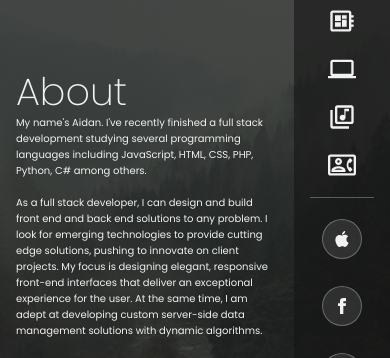
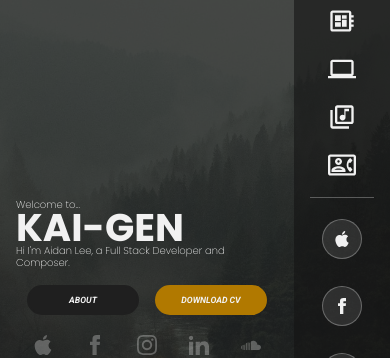
Before and after one commit to AidanKLee/kaiGenPortfolio, a plain HTML site: page index.html in a window 390 px wide. Shown: the part 163-521 px from the top of the page. Drawn offline with Linux system fonts and the light colour scheme.

Commit message:
Fourth commit, small changes for responsive design.

```diff
--- a/index.html
+++ b/index.html
@@ -22,9 +22,11 @@
 
         <div id="background">
 
-            <div id="bg"></div>
 
-            <div id="overlay"></div>
+            <div id="bg"><div id="overlay"></div></div>
+
+
+
 
         </div>
 
@@ -174,7 +176,7 @@
 
                 <div id="homeButtons">
 
-                    <a id="about" class="button italic bold smallpSize" tabindex="0">
+                    <a id="aboutLink" class="button italic bold smallpSize" tabindex="0">
 
                         ABOUT
 
@@ -182,7 +184,7 @@
 
                     <a id="resume" class="button italic bold smallpSize blue" tabindex="0" aria-label="Resumay">
 
-                        RESUME
+                        DOWNLOAD CV
 
                     </a>
 
@@ -246,7 +248,7 @@
                             About
                         </h2>
                         <p>
-                            My name's Aidan. I've recently finished a full stack development studying several programming languages including JavaScript, HTML, CSS, PHP, Python, C# among others.
+                            My name's Aidan. I've recently finished a full stack development course studying several programming languages including JavaScript, HTML, CSS, PHP, Python, C# among others.
                         </p>
                         <br>
                         <p>
--- a/resources/css/content.css
+++ b/resources/css/content.css
@@ -70,7 +70,7 @@ section {
     background-repeat: no-repeat;
     background-position: center;
     background-size: cover;
-    position: absolute;
+    position: relative;
     z-index: 1;
 
 }
@@ -80,7 +80,8 @@ section {
     width: 100%;
     height: 100%;
     background-color: rgba(31, 31, 31, .8);
-    position: absolute;
+    background-size: cover;
+    position: relative;
     z-index: 7;
 
 }
@@ -131,7 +132,7 @@ section {
 
 #home {
 
-    display: none;
+    /* display: none; */
 
 }
 
@@ -188,6 +189,12 @@ section {
 
 
 /* About */
+
+#about {
+
+    display: none;
+
+}
 
 #aboutContent {
 
@@ -272,11 +279,11 @@ section {
 @media only screen and (max-width: 700px) {
 
 
-    #myPic {
+    /* #myPic {
 
         display: none;
 
-    }
+    } */
 
     #aboutContent figcaption {
 
@@ -358,6 +365,16 @@ section {
 
 }
 
+@media only screen and (max-height: 725px) {
+
+    body {
+
+        overflow-y: scroll;
+
+    }
+
+}
+
 @media only screen and (max-height: 375px) {
 
     #homeSocials {
@@ -367,13 +384,3 @@ section {
     }
 
 }
-
-@media only screen and (max-height: 725px) {
-
-    body {
-
-        overflow-y: scroll;
-
-    }
-
-}
```
